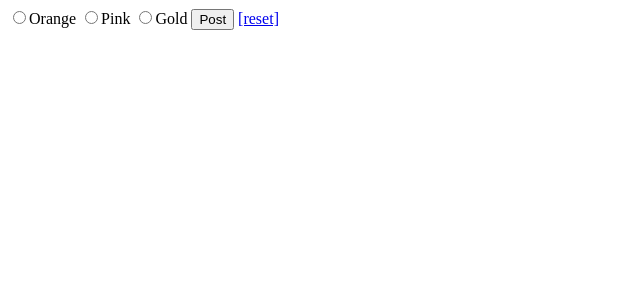
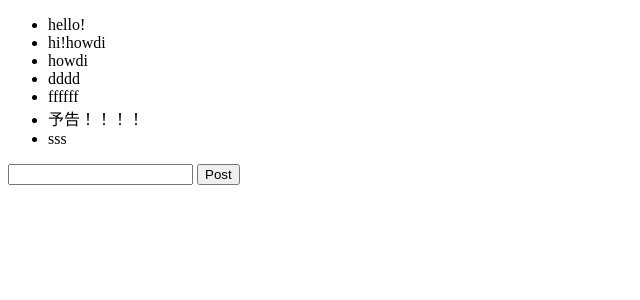
Before and after one commit to naoko3in4/basic_php_webdev-master, a PHP site: page / in a window 1280 px wide. Shown: the top 300 px of the page, without its empty margins (0-640 px from the left). Run offline with PHP 8.4, Linux system fonts and the light colour scheme.

Commit message:
session setting

```diff
--- a/work/app/_parts/_header.php
+++ b/work/app/_parts/_header.php
@@ -1,13 +1,6 @@
-<?php
-
-$color = $_SESSION['color'] ?? 'transparent';
-
-?>
-
 <!DOCTYPE html>
 <html lang="ja">
 <head>
   <meta charset="utf-8">
   <title>PHP Practice</title>
 </head>
-<body style="background-color: <?= h($color); ?>">
--- a/work/app/functions.php
+++ b/work/app/functions.php
@@ -1,9 +1,23 @@
 <?php
-
-
-session_start();
 
 function h($str)
 {
   return htmlspecialchars($str, ENT_QUOTES, 'UTF-8');
 }
+
+function createToken() {
+  if (!isset($_SESSION['token'])) {
+    $_SESSION['token'] = bin2hex(random_bytes(32));
+  }
+}
+
+function validateToken() {
+  if (
+    empty($_SESSION['token']) ||
+    $_SESSION['token'] !== filter_input(INPUT_POST, 'token')
+  ) {
+    exit('Invalid post request');
+  }
+}
+
+session_start();
--- /dev/null
+++ b/work/app/messages.txt
@@ -0,0 +1,7 @@
+hello!
+hi!howdi
+howdi
+dddd
+ffffff
+予告！！！！
+sss
--- a/work/web/index.php
+++ b/work/web/index.php
@@ -1,17 +1,42 @@
 <?php
 
 require('../app/functions.php');
+
+createToken();
+
+define('FILENAME', '../app/messages.txt');
+
+
+if ($_SERVER['REQUEST_METHOD'] === 'POST') {
+  validateToken();
+  $message = trim(filter_input(INPUT_POST, 'message'));
+  $message = $message !== '' ? $message : '...';
+
+  $fp = fopen(FILENAME, 'a');
+  fwrite($fp,$message."\r\n");
+  fclose($fp);
+
+  header('Location: http://localhost:8080/result.php');
+  exit;
+}
+
+
+$messages = file(FILENAME, FILE_IGNORE_NEW_LINES);
 
 include('../app/_parts/_header.php');
 
 ?>
 
-<form action="result.php" method="get">
-  <label for=""><input type="radio" name="color" value="orange">Orange</label>
-  <label for=""><input type="radio" name="color" value="pink">Pink</label>
-  <label for=""><input type="radio" name="color" value="gold">Gold</label>
+<ul>
+  <?php foreach($messages as $message):?>
+    <li><?= h($message); ?></li>
+  <?php endforeach; ?>
+</ul>
+
+<form action="" method="post">
+  <input type="text" name="message">
   <button>Post</button>
-  <a href="reset.php">[reset]</a>
+  <input type="hidden" name="token" value="<?= h($_SESSION['token']); ?>">
 </form>
 
 <?php
```
Also changed, not shown: work/web/reset.php (deleted, +0 -7 lines), work/web/result.php (+5 -4 lines).
